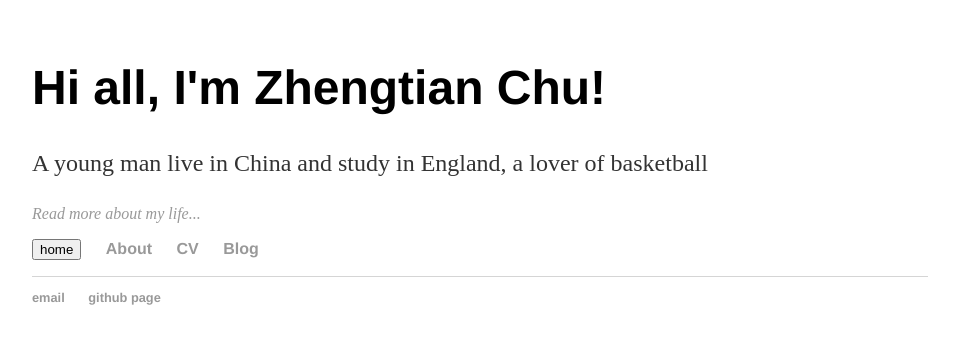
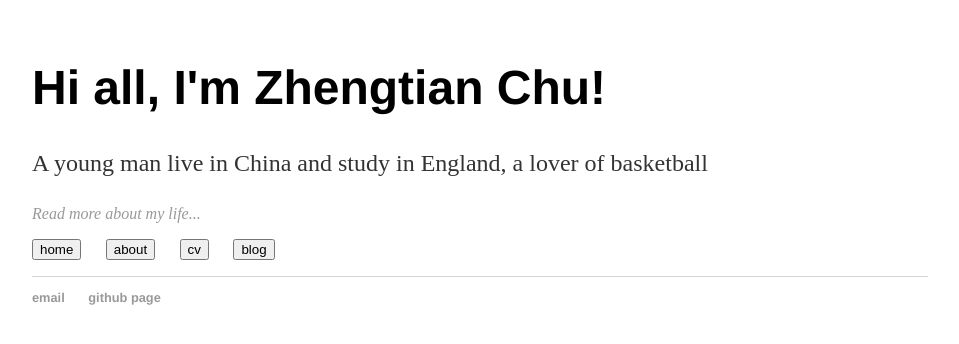
Before and after one commit to scyxx2/lakerschampions.github.io, a Jekyll site: the page built from index.html, in a window 1280 px wide. Shown: the top 344 px of the page, without its empty margins (160-1119 px from the left). Built offline with Jekyll 4.4.1, drawn with Linux system fonts in a browser that asks for light colours.

Commit message:
Update default.html

```diff
--- a/_layouts/default.html
+++ b/_layouts/default.html
@@ -15,9 +15,9 @@
         <nav>
             <ul>
                 <li><input type = "button" value = "home" onclick = "window.location.href='/'"></li>
-                <li><a href="/about">About</a></li>
-                <li><a href="/cv">CV</a></li>
-                <li><a href="/blogs">Blog</a></li>
+                <li><input type = "button" value = "about" onclick = "window.location.href='/about'"></li>
+                <li><input type = "button" value = "cv" onclick = "window.location.href='/cv'"></li>
+                <li><input type = "button" value = "blog" onclick = "window.location.href='/blogs'"></li>
             </ul>
         </nav>
         <footer>
```
